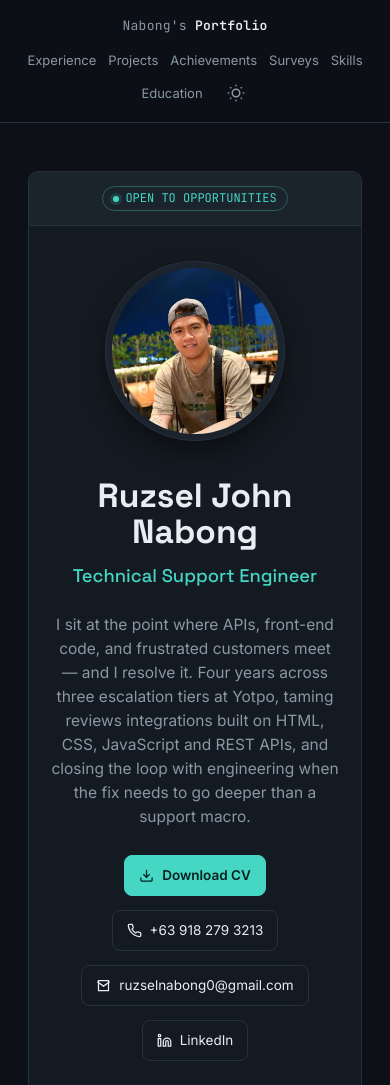
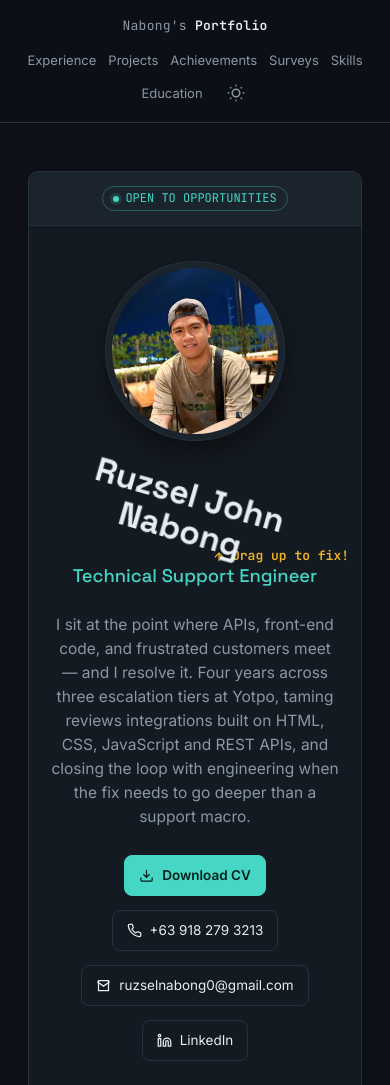
Before and after one commit to ruzselnabong12345/pilimon, a plain HTML site: page index.html in a window 390 px wide. Shown: the top 1085 px of the page. Drawn offline with Linux system fonts and the light colour scheme.

Commit message:
Update index.html

```diff
--- a/index.html
+++ b/index.html
@@ -197,7 +197,73 @@
     flex-shrink: 0;
   }
 
-  /* Swaying Frame */
+  /* ---------- Interactive Hanging Name ---------- */
+  .name-wrapper {
+    position: relative;
+    display: inline-block;
+    margin: 0 0 12px;
+  }
+  h1.interactive-name {
+    font-family: var(--font-display);
+    font-size: clamp(2.1rem, 5vw, 3rem);
+    line-height: 1.08;
+    font-weight: 700;
+    margin: 0;
+    transform-origin: top left;
+    user-select: none;
+    -webkit-user-select: none;
+    touch-action: none;
+    position: relative;
+    z-index: 2;
+    /* Starts straight */
+    transform: rotate(0deg);
+  }
+  /* Hanging State added via JS */
+  h1.interactive-name.hanging {
+    cursor: grab;
+  }
+  h1.interactive-name.hanging:active {
+    cursor: grabbing;
+  }
+  h1.interactive-name.fixed {
+    cursor: default;
+  }
+
+  /* Guide/Tooltip Tool */
+  .drag-guide {
+    position: absolute;
+    left: calc(100% + 16px);
+    top: 50%;
+    transform: translateY(-50%);
+    font-family: var(--font-mono);
+    font-size: 13px;
+    font-weight: 600;
+    color: var(--warn);
+    display: flex;
+    align-items: center;
+    gap: 6px;
+    opacity: 0;
+    pointer-events: none;
+    transition: opacity 0.3s ease;
+    white-space: nowrap;
+    z-index: 1;
+  }
+  [data-theme="light"] .drag-guide {
+    color: #D97706;
+  }
+
+  /* Show Guide ONLY when name is hanging */
+  h1.interactive-name.hanging ~ .drag-guide {
+    opacity: 1;
+    animation: pulse-guide 1.5s infinite;
+  }
+
+  @keyframes pulse-guide {
+    0%, 100% { transform: translateY(-50%); }
+    50% { transform: translateY(calc(-50% - 6px)); }
+  }
+
+  /* Swaying Profile Picture Frame */
   @keyframes sway {
     0% { transform: rotate(-6deg) translateY(0px); }
     50% { transform: rotate(6deg) translateY(-10px); }
@@ -230,13 +296,6 @@
     display: block;
   }
 
-  h1{
-    font-family: var(--font-display);
-    font-size: clamp(2.1rem, 5vw, 3rem);
-    line-height: 1.08;
-    margin: 0 0 12px;
-    font-weight: 700;
-  }
   .role{
     font-family: var(--font-display);
     color: var(--accent);
@@ -761,7 +820,7 @@
     .topnav {
       justify-content: center;
       gap: 12px 16px;
-      flex-wrap: wrap; /* Fixes the mobile cutoff issue shown in the screenshot */
+      flex-wrap: wrap;
     }
     .topbar-inner {
       flex-direction: column;
@@ -782,6 +841,21 @@
     }
     .ticket-meta {
       justify-content: center;
+    }
+
+    /* Name & Tooltip Mobile Centering */
+    h1.interactive-name {
+      transform-origin: center top;
+    }
+    .drag-guide {
+      left: auto;
+      right: -10px;
+      top: 100%;
+      transform: translateY(0);
+    }
+    @keyframes pulse-guide {
+      0%, 100% { transform: translateY(0); }
+      50% { transform: translateY(-5px); }
     }
 
     /* Metric Grid Center Align */
@@ -878,7 +952,16 @@
     <div class="ticket-body">
       <div class="hero-content">
         <div class="hero-text">
-          <h1>Ruzsel John Nabong</h1>
+
+          <!-- HANGING INTERACTIVE NAME -->
+          <div class="name-wrapper">
+            <h1 id="interactive-name" class="interactive-name">Ruzsel John Nabong</h1>
+            <div id="drag-guide" class="drag-guide">
+              <svg viewBox="0 0 24 24" fill="none" stroke="currentColor" stroke-width="2" width="14" height="14"><path d="M12 19V5M5 12l7-7 7 7"/></svg>
+              Drag up to fix!
+            </div>
+          </div>
+
           <p class="role">Technical Support Engineer</p>
           <p class="summary">
             I sit at the point where APIs, front-end code, and frustrated customers meet — and I resolve it.
@@ -1362,6 +1445,89 @@
     observer.observe(el);
   });
 
+  // -- INTERACTIVE HANGING NAME --
+  const nameEl = document.getElementById('interactive-name');
+  const guideEl = document.getElementById('drag-guide');
+
+  // TRIGGER ANIMATION ON EVERY PAGE LOAD
+  // Wait 1.2s to let the main hero container animate in first, then drop the name
+  setTimeout(() => {
+
+    // Add the "dropping" animation
+    nameEl.style.transition = 'transform 0.8s cubic-bezier(0.34, 1.56, 0.64, 1)';
+    nameEl.style.transform = 'rotate(16deg)';
+    nameEl.classList.add('hanging'); // Enables cursor & shows tooltip
+
+    let currentAngle = 16;
+    let isDragging = false;
+    let startY = 0;
+    let startAngle = currentAngle;
+
+    const startDrag = (e) => {
+      if(nameEl.classList.contains('fixed')) return;
+      isDragging = true;
+      nameEl.style.transition = 'none';
+      startY = e.type.includes('touch') ? e.touches[0].clientY : e.clientY;
+      startAngle = currentAngle;
+    };
+
+    const doDrag = (e) => {
+      if (!isDragging) return;
+      // Prevent default scrolling when trying to pull the sign up on mobile
+      e.preventDefault();
+      const currentY = e.type.includes('touch') ? e.touches[0].clientY : e.clientY;
+      const deltaY = currentY - startY;
+
+      // Moving up decreases the angle toward 0
+      currentAngle = startAngle + (deltaY * 0.15);
+
+      // Don't let it swing too far down past 25deg
+      if (currentAngle > 25) currentAngle = 25;
+
+      // If straightened perfectly (0 or less)
+      if (currentAngle <= 0) {
+        currentAngle = 0;
+        fixName();
+      } else {
+        nameEl.style.transform = `rotate(${currentAngle}deg)`;
+      }
+    };
+
+    const stopDrag = () => {
+      if (!isDragging) return;
+      isDragging = false;
+      // If user let go before fixing it, swing it back!
+      nameEl.style.transition = 'transform 0.6s cubic-bezier(0.34, 1.56, 0.64, 1)';
+      nameEl.style.transform = `rotate(16deg)`;
+      currentAngle = 16;
+    };
+
+    const fixName = () => {
+      isDragging = false;
+      // Satisfying snap-into-place transition
+      nameEl.style.transition = 'transform 0.4s cubic-bezier(0.175, 0.885, 0.32, 1.275)';
+      nameEl.style.transform = `rotate(0deg)`;
+      nameEl.classList.remove('hanging');
+      nameEl.classList.add('fixed');
+
+      // Clean up event listeners so it doesn't move anymore
+      window.removeEventListener('mousemove', doDrag);
+      window.removeEventListener('mouseup', stopDrag);
+      window.removeEventListener('touchmove', doDrag);
+      window.removeEventListener('touchend', stopDrag);
+    };
+
+    // Attach event listeners for mouse and touch
+    nameEl.addEventListener('mousedown', startDrag);
+    window.addEventListener('mousemove', doDrag, { passive: false });
+    window.addEventListener('mouseup', stopDrag);
+
+    nameEl.addEventListener('touchstart', startDrag, { passive: false });
+    window.addEventListener('touchmove', doDrag, { passive: false });
+    window.addEventListener('touchend', stopDrag);
+
+  }, 1200);
+
   // -- LIGHTBOX LOGIC --
   function openLightbox(src, title, desc) {
     const modal = document.getElementById('lightbox');
```
